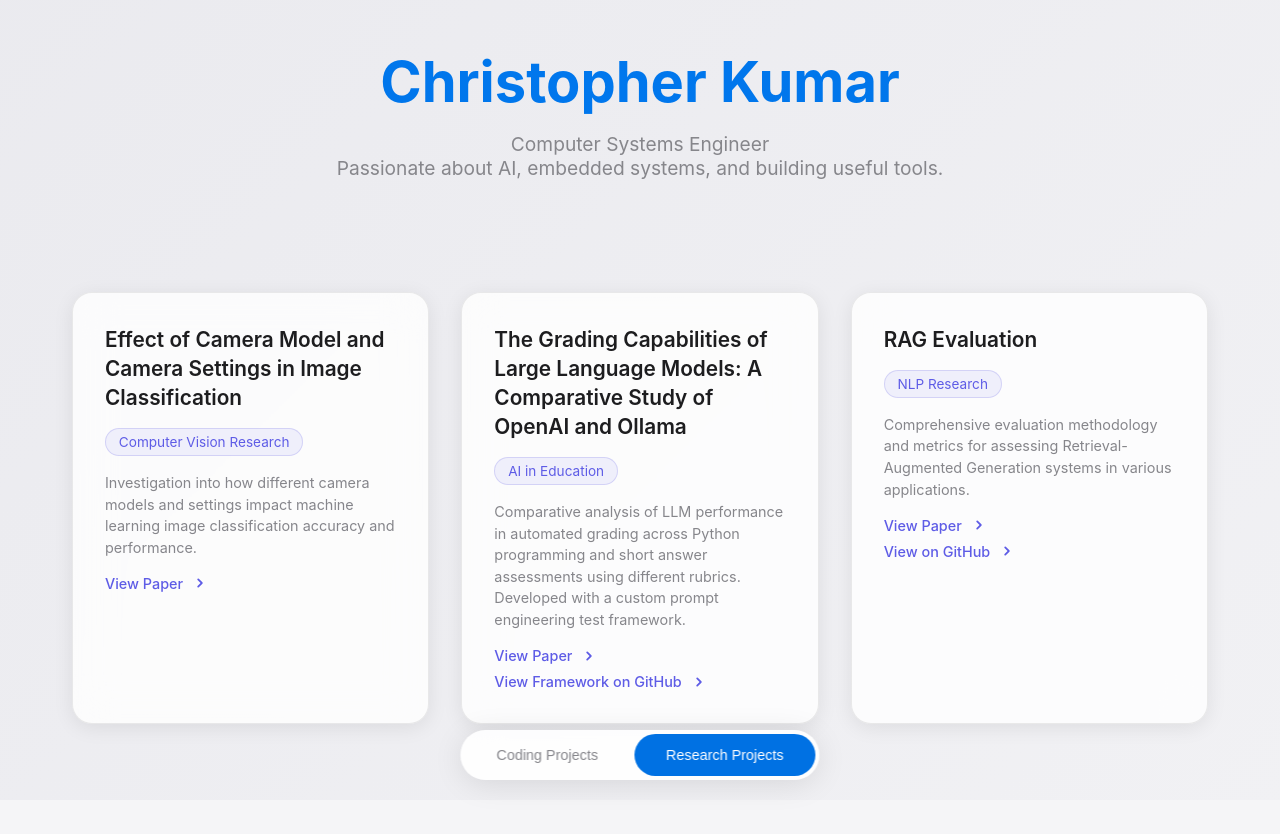
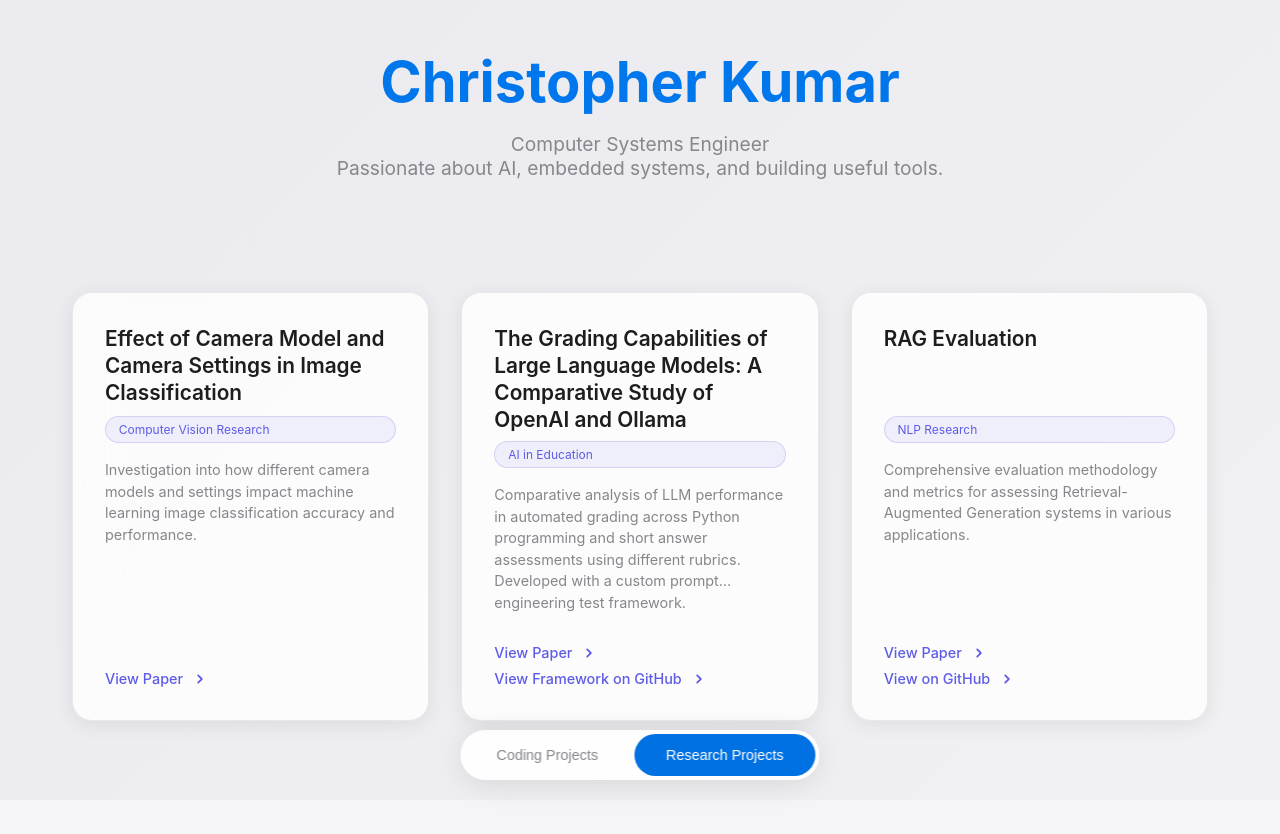
Before and after one commit to christopherkumar/landing-page, a plain HTML site: page index.html in a window 1280 px wide. Both pictures are taken after a click on the button "Research Projects". Drawn offline with Linux system fonts and the light colour scheme.

Commit message:
Update styles.css

```diff
--- a/styles.css
+++ b/styles.css
@@ -80,9 +80,10 @@ h1 {
   margin: 0 auto;
   padding: 2rem;
   display: grid;
-  grid-template-columns: repeat(auto-fit, minmax(350px, 1fr));
+  grid-template-columns: repeat(auto-fill, minmax(350px, 1fr));
   gap: 2rem;
   animation: fadeInUp 1s ease-out 0.3s backwards;
+  align-items: stretch; /* Ensure all cards stretch to same height */
 }
 
 .project-card {
@@ -94,9 +95,11 @@ h1 {
   overflow: hidden;
   transition: all 0.3s cubic-bezier(0.4, 0, 0.2, 1);
   backdrop-filter: blur(20px);
-  height: auto;
   box-shadow: 0 4px 20px rgba(0, 0, 0, 0.08);
   transform: translateY(0);
+  display: flex;
+  flex-direction: column;
+  height: 100%;
 }
 
 .project-card:hover {
@@ -109,13 +112,22 @@ h1 {
 /* Project Content */
 .project-content {
   padding: 0;
+  display: flex;
+  flex-direction: column;
+  height: 100%;
 }
 
 .project-title {
   font-size: 1.3rem;
   font-weight: 600;
-  margin-bottom: 0.8rem;
+  margin-bottom: 1rem;
   color: #1d1d1f;
+  min-height: 3.9rem; /* 3 lines at 1.3rem line-height */
+  line-height: 1.3;
+  display: -webkit-box;
+  -webkit-line-clamp: 3;
+  -webkit-box-orient: vertical;
+  overflow: hidden;
 }
 
 .project-description {
@@ -123,6 +135,12 @@ h1 {
   line-height: 1.5;
   margin-bottom: 1rem;
   font-size: 0.9rem;
+  min-height: 4.5rem; /* 3 lines at 1.5 line-height */
+  display: -webkit-box;
+  -webkit-line-clamp: 3;
+  -webkit-box-orient: vertical;
+  overflow: hidden;
+  flex-grow: 1;
 }
 
 .tech-stack {
@@ -130,7 +148,8 @@ h1 {
   flex-wrap: wrap;
   gap: 0.5rem;
   margin-bottom: 1.2rem;
-  min-height: 28px; /* Ensures consistent height even with single row */
+  min-height: 60px; /* Space for 2 rows of tags */
+  align-content: flex-start;
 }
 
 .tech-tag {
@@ -159,7 +178,7 @@ h1 {
   display: flex;
   flex-direction: column;
   gap: 0.5rem;
-  margin-top: 1rem;
+  margin-top: auto; /* Push to bottom */
 }
 
 .project-link {
@@ -206,6 +225,9 @@ h1 {
   box-shadow: 0 4px 20px rgba(0, 0, 0, 0.08);
   margin-bottom: 1.5rem;
   transform: translateY(0);
+  display: flex;
+  flex-direction: column;
+  height: 100%;
 }
 
 .research-card:hover {
@@ -218,26 +240,38 @@ h1 {
 .research-title {
   font-size: 1.3rem;
   font-weight: 600;
-  margin-bottom: 1rem;
+  margin-bottom: 0.5rem;
   color: #1d1d1f;
-  line-height: 1.4;
+  line-height: 1.3;
+  min-height: 5.2rem; /* 4 lines at 1.3 line-height */
+  display: -webkit-box;
+  -webkit-line-clamp: 4;
+  -webkit-box-orient: vertical;
+  overflow: hidden;
 }
 
 .research-type {
   display: inline-block;
   background: rgba(94, 92, 230, 0.08);
   color: #5e5ce6;
-  padding: 0.3rem 0.8rem;
-  border-radius: 20px;
-  font-size: 0.85rem;
+  padding: 0.4rem 0.8rem;
+  border-radius: 15px;
+  font-size: 0.75rem;
   border: 1px solid rgba(94, 92, 230, 0.2);
   margin-bottom: 1rem;
+  line-height: 1;
+}
+
+.research-card .project-description {
+  min-height: 7.5rem; /* 5 lines at 1.5 line-height */
+  -webkit-line-clamp: 5;
 }
 
 .research-links {
   display: flex;
   flex-direction: column;
   gap: 0.5rem;
+  margin-top: auto; /* Push to bottom */
 }
 
 .research-link {
```
